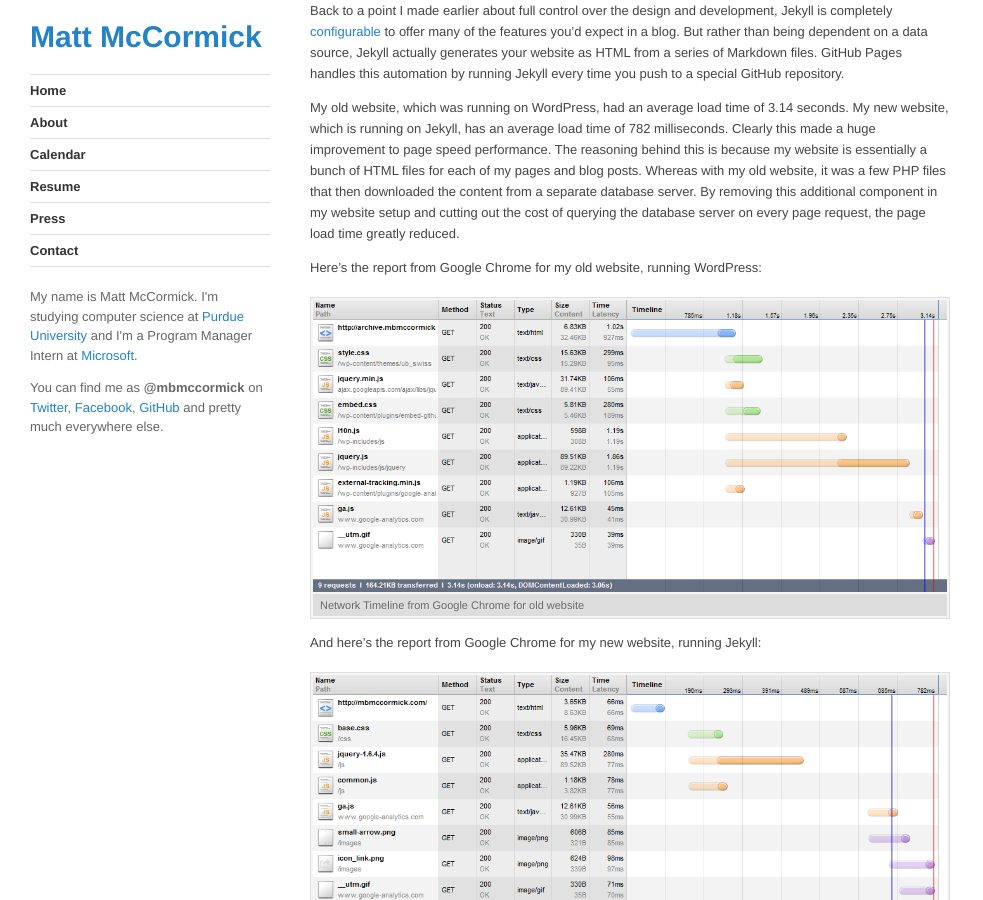
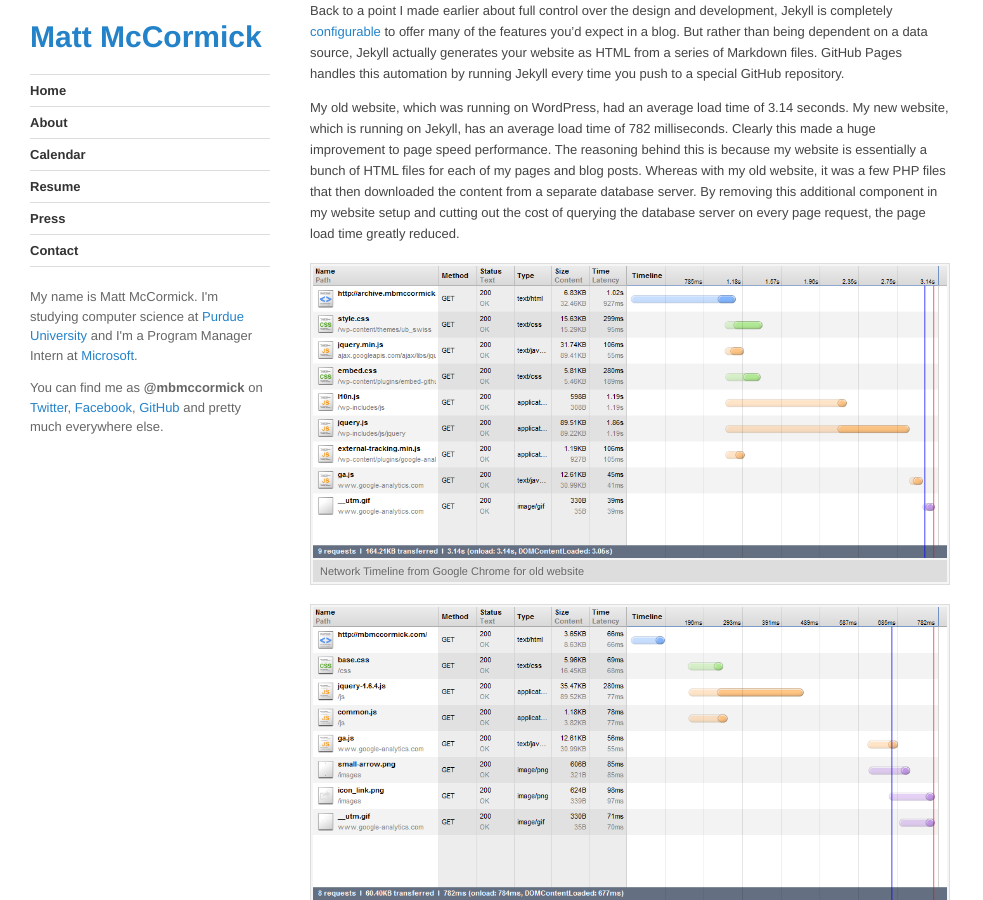
Before and after one commit to mbmccormick/mbmccormick.github.io, a Jekyll site: the page built from _posts/2011-10-10-ditching-wordpress-for-jekyll-and-github.md, in a window 1280 px wide and 900 px high, scrolled down 332 px. Shown: the whole window, without its empty margins (0-983 px from the left). Built offline with Jekyll 4.4.1, drawn with Linux system fonts in a browser that asks for light colours; Markdown is read by kramdown in place of the engine named in the settings.

Commit message:
Ditching WordPress for Jekyll and GitHub

```diff
--- a/_posts/2011-10-10-ditching-wordpress-for-jekyll-and-github.md
+++ b/_posts/2011-10-10-ditching-wordpress-for-jekyll-and-github.md
@@ -12,14 +12,10 @@
 
 My old website, which was running on WordPress, had an average load time of 3.14 seconds. My new website, which is running on Jekyll, has an average load time of 782 milliseconds. Clearly this made a huge improvement to page speed performance. The reasoning behind this is because my website is essentially a bunch of HTML files for each of my pages and blog posts. Whereas with my old website, it was a few PHP files that then downloaded the content from a separate database server. By removing this additional component in my website setup and cutting out the cost of querying the database server on every page request, the page load time greatly reduced.
 
-Here's the report from Google Chrome for my old website, running WordPress:
-
 <div class="figure">
 <img src="http://mbmccormick.com/images/2011/10/old.png" width="634" />
 <small>Network Timeline from Google Chrome for old website</small>
 </div>
-
-And here's the report from Google Chrome for my new website, running Jekyll:
 
 <div class="figure">
 <img src="http://mbmccormick.com/images/2011/10/new.png" width="634" />
```
